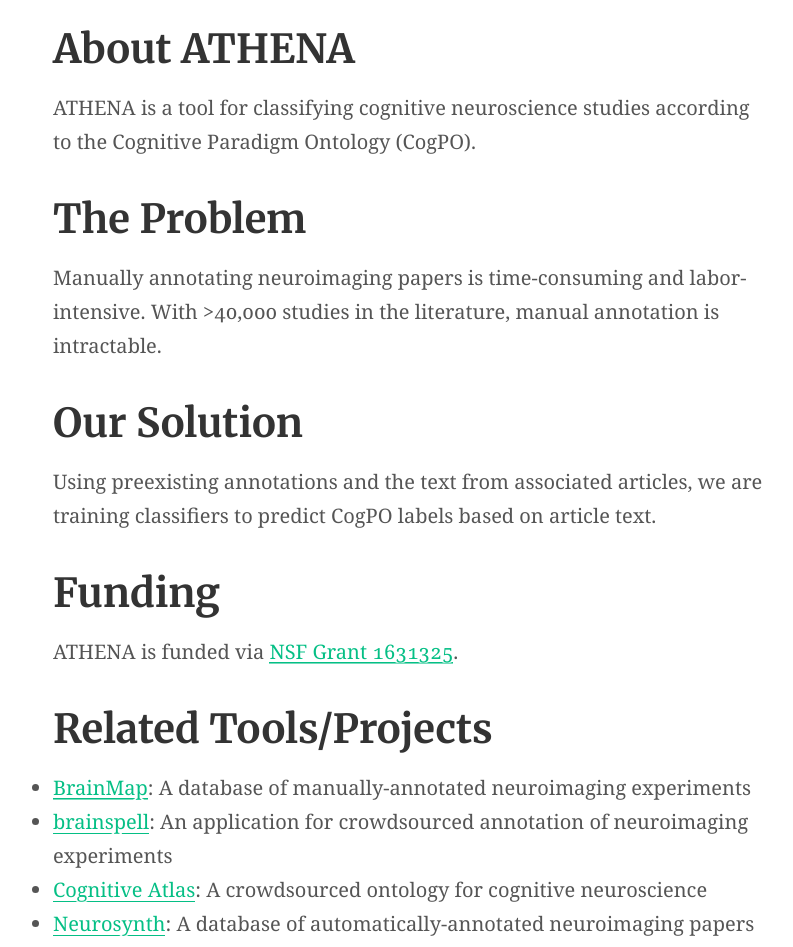
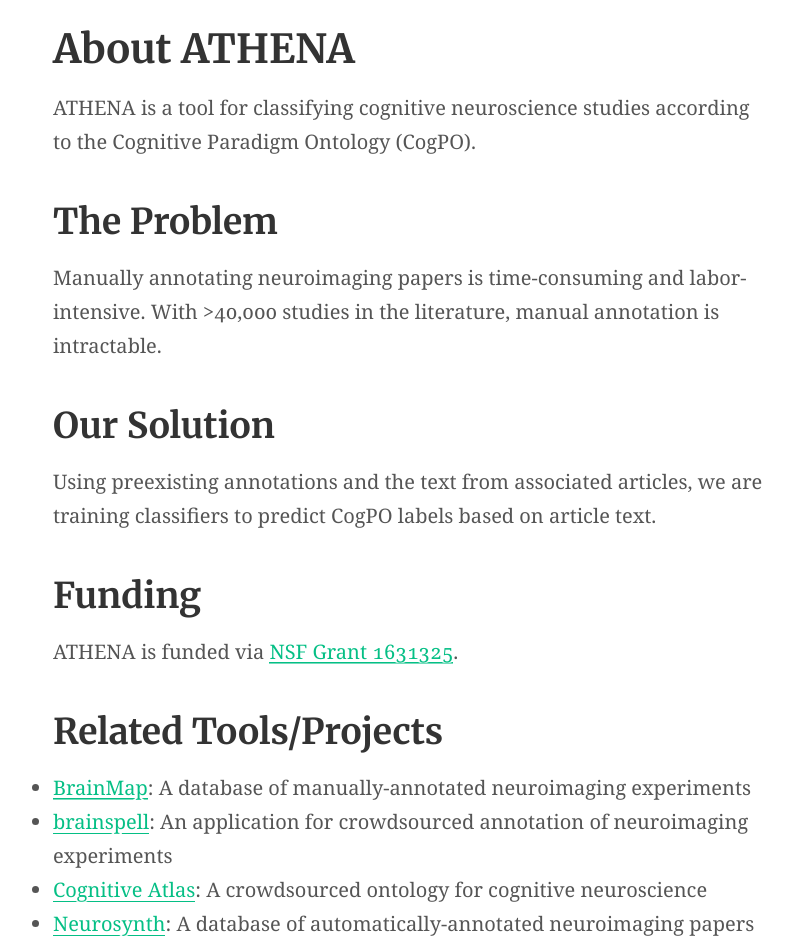
Before and after one commit to NBCLab/athena-web, a Jekyll site: the page built from index.md, in a window 1280 px wide. Shown: the part 437-1384 px from the top of the page, without its empty margins (230-1023 px from the left). Built offline with Jekyll 4.4.1, drawn with Linux system fonts in a browser that asks for light colours.

Commit message:
Fix heading levels.

```diff
--- a/_includes/site-aside.html
+++ b/_includes/site-aside.html
@@ -7,7 +7,7 @@
 
   {% elsif page.layout == "page" or page.layout == "home" or page.layout == "blog" %}
     <section class="section  section--description">
-      <h3>About this site</h3>
+      <h3>About ATHENA</h3>
       <p>{{ site.description }}</p>
       {% include nav-social.html %}
     </section>
--- a/index.md
+++ b/index.md
@@ -9,16 +9,16 @@
 
 ATHENA is a tool for classifying cognitive neuroscience studies according to the Cognitive Paradigm Ontology (CogPO).
 
-# The Problem
+## The Problem
 Manually annotating neuroimaging papers is time-consuming and labor-intensive. With >40,000 studies in the literature, manual annotation is intractable.
 
-# Our Solution
+## Our Solution
 Using preexisting annotations and the text from associated articles, we are training classifiers to predict CogPO labels based on article text.
 
-# Funding
+## Funding
 ATHENA is funded via [NSF Grant 1631325](https://www.nsf.gov/awardsearch/showAward?AWD_ID=1631325).
 
-# Related Tools/Projects
+## Related Tools/Projects
 * [BrainMap](http://www.brainmap.org): A database of manually-annotated neuroimaging experiments
 * [brainspell](https://brainspell.herokuapp.com): An application for crowdsourced annotation of neuroimaging experiments
 * [Cognitive Atlas](http://www.cognitiveatlas.org): A crowdsourced ontology for cognitive neuroscience
```
Also changed, not shown: people.md (+3 -3 lines).
